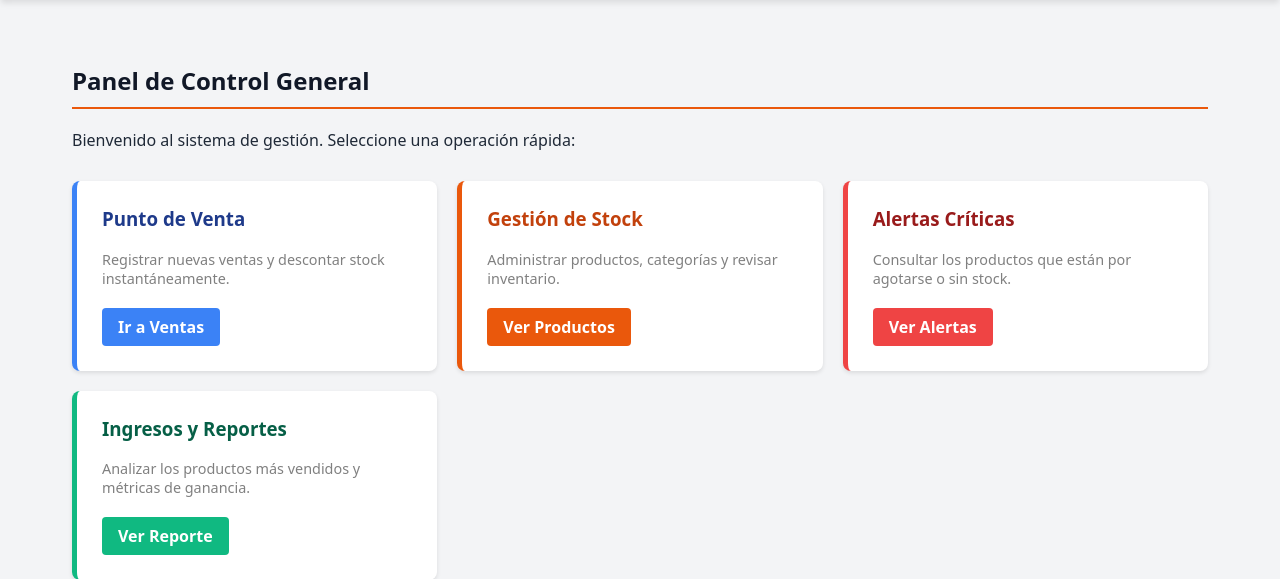
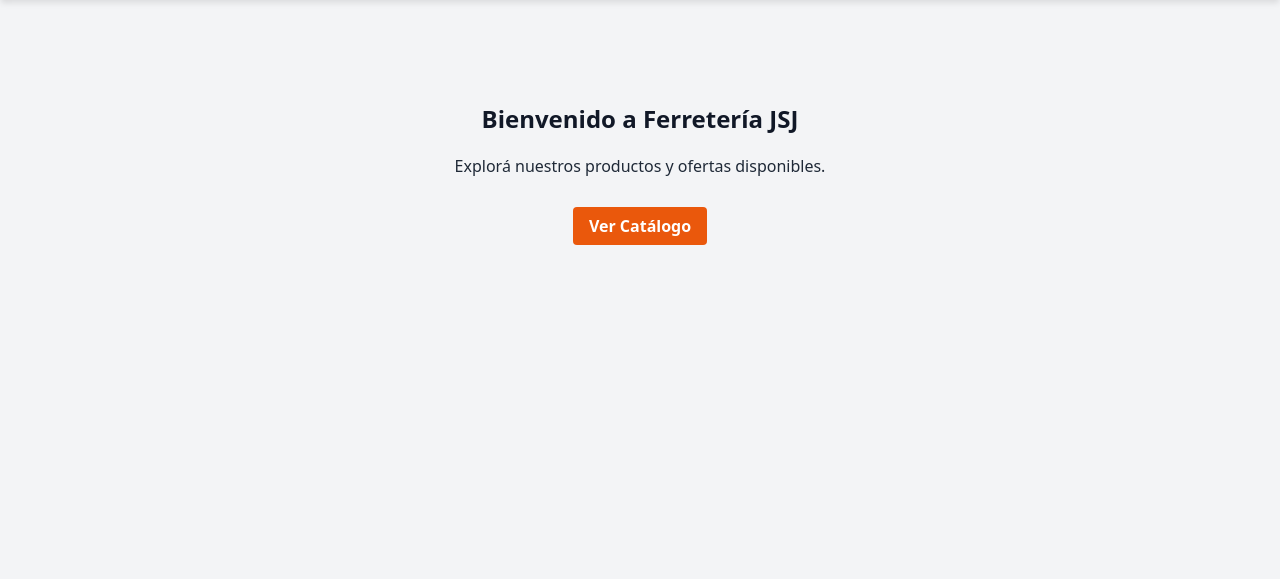
Before and after one commit to santygp019/TPint2-ACN4BV-GrupoJSJ, a Flask app: page / in a window 1280 px wide. Shown: the part 142-721 px from the top of the page. Run offline with Flask 3, Linux system fonts and the light colour scheme.

Commit message:
Feat: Implementar variables de entorno y contro de vistas por rol
- Se crearon las variables de entorno .env y .env.example para proteger las secret key
- Se realizo una validacion de rol en la vista de index donde visualizamos las card para que se restringa cada vista a su rol y cargue las card correspondientes unicamente

```diff
--- a/app.py
+++ b/app.py
@@ -1,3 +1,5 @@
+import os
+from dotenv import load_dotenv
 from db import crearTablas, Session, Producto
 from flask import Flask, render_template, request
 from producto import agregarProductos, mostrarListaProducto, reporte_stock_critico, editarProducto, eliminarProducto
@@ -8,8 +10,10 @@ from venta import ventaProducto, procesarCompraCatalogo, reporteVentas
 from pedidos import pedidos_bp
 from auth import auth_bp
 
+load_dotenv()
+
 app = Flask(__name__)
-app.secret_key = 'admin123'
+app.secret_key = os.getenv('SECRET_KEY')
 
 app.register_blueprint(pedidos_bp)
 app.register_blueprint(auth_bp)
--- a/templates/index.html
+++ b/templates/index.html
@@ -3,9 +3,9 @@
 {% block title %}Panel de Control - JSJ{% endblock %}
 
 {% block content %}
+{% if session.get('rol') in ['administrador', 'empleado'] %}
 <div class="ventas-container">
     <h2 style="color: var(--hw-dark); margin-top: 0; border-bottom: 2px solid var(--hw-orange); padding-bottom: 10px;">Panel de Control General</h2>
-
     <p style="color: var(--hw-gray); margin-bottom: 30px;">Bienvenido al sistema de gestión. Seleccione una operación rápida:</p>
 
     <!-- Grilla de Tarjetas -->
@@ -32,13 +32,26 @@
             <a href="{{url_for('verStockCritico')}}" class="ventas-btn" style="background-color: #ef4444; text-decoration: none; display: inline-block;">Ver Alertas</a>
         </div>
 
+        {% if session.get('rol') == 'administrador' %}
         <!-- Tarjeta 4 -->
         <div style="background-color: white; padding: 25px; border-radius: 8px; border-left: 5px solid #10b981; box-shadow: 0 2px 4px rgba(0,0,0,0.1);">
             <h3 style="margin-top: 0; color: #065f46;">Ingresos y Reportes</h3>
             <p style="color: gray; font-size: 0.9em; margin-bottom: 20px;">Analizar los productos más vendidos y métricas de ganancia.</p>
             <a href="{{url_for('ver_reporte_ventas')}}" class="ventas-btn" style="background-color: #10b981; text-decoration: none; display: inline-block;">Ver Reporte</a>
         </div>
+        {% endif %}
 
     </div>
 </div>
+
+{% else %}
+
+    <div class="ventas-container" style="text-align: center; padding: 50px;">
+        <h2 style="color: var(--hw-dark);">Bienvenido a Ferretería JSJ</h2>
+        <p style="color: var(--hw-gray); margin-bottom: 30px;">Explorá nuestros productos y ofertas disponibles.</p>
+        <a href="{{ url_for('catalogoCliente') }}" class="ventas-btn" style="text-decoration: none; display: inline-block;">Ver Catálogo</a>
+    </div>
+
+{% endif %}
+
 {% endblock %}
```
Also changed, not shown: ferreteriaJSJ.db, 2 other files.
